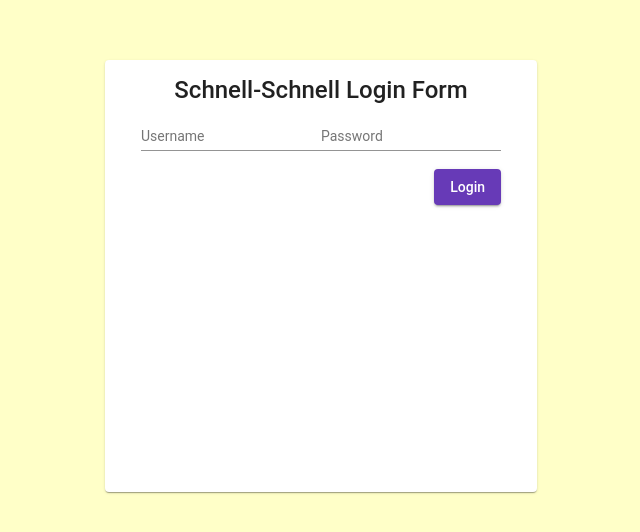
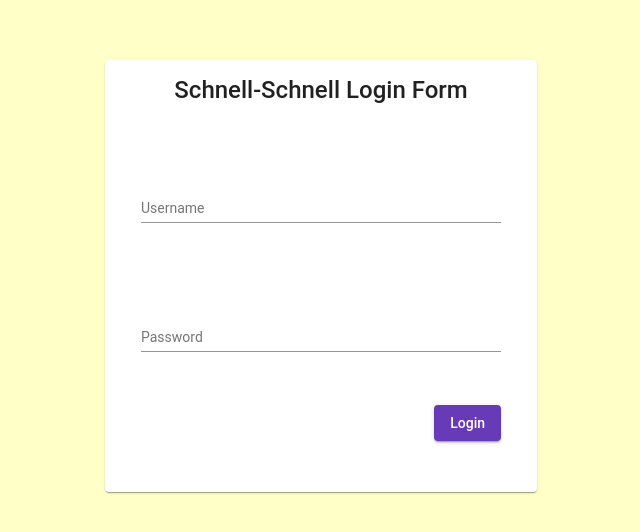
Before and after one commit to jessejamesblack/angular_frontend, an Angular app: page /login in a window 1280 px wide. Shown: the part 132-664 px from the top of the page, without its empty margins (319-959 px from the left). Built offline with nearby package versions, Linux system fonts and the light colour scheme.

Commit message:
more css

```diff
--- a/src/app/login/login.component.scss
+++ b/src/app/login/login.component.scss
@@ -1,8 +1,3 @@
-:host {
-  display: flex;
-  justify-content: center;
-}
-
 .center {
   display: flex;
   justify-content: center;
@@ -10,6 +5,13 @@
   text-align: center;
   min-height: 100vh;
 }
+
+.mat-form-field {
+  width: 100%;
+  padding-top: 20%;
+}
+
+
 mat-card-title,
 mat-card-content {
   display: flex;
@@ -20,7 +22,9 @@ mat-card {
   width: 400px;
   height: 400px;
 }
+
 .button {
   display: flex;
   justify-content: flex-end;
+  padding-top: 10%;
 }
```
